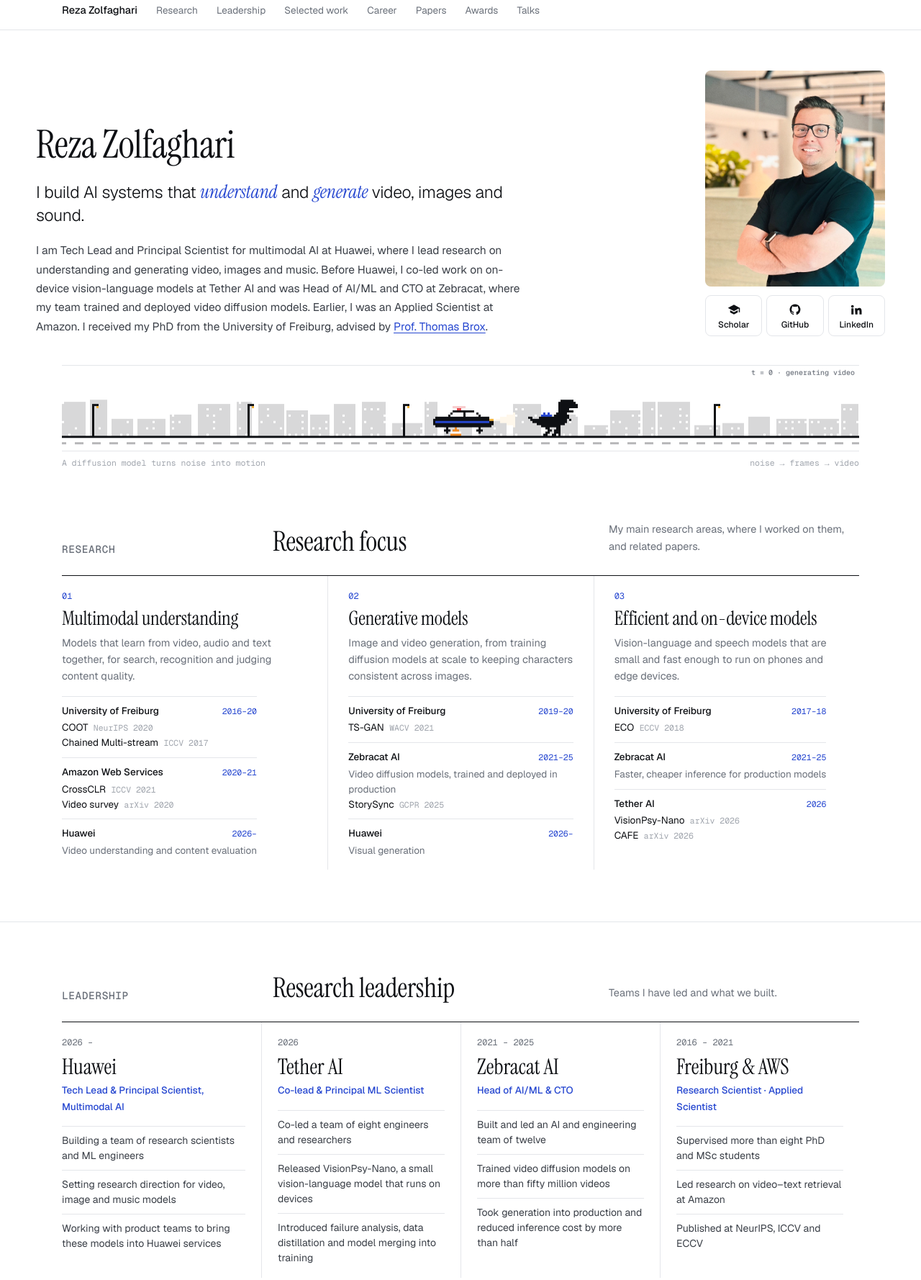
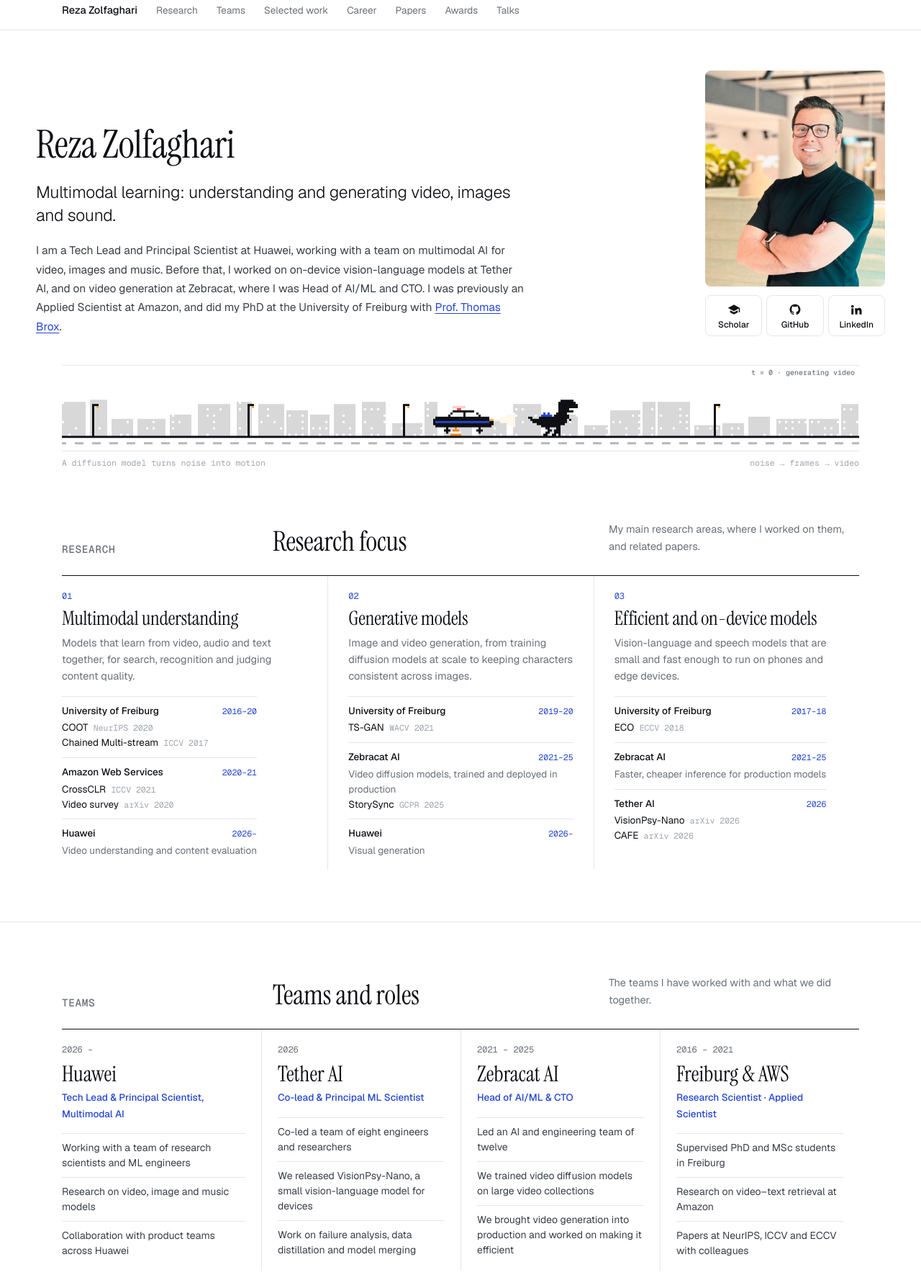
Before and after one commit to mzolfaghari/mzolfaghari.github.io, a plain HTML site: page index.html in a window 1280 px wide. Shown: the part 13-1791 px from the top of the page at 72% size. Drawn offline with nearby package versions, Linux system fonts and the light colour scheme.

Commit message:
Use a more modest, team-centred tone
Replace the headline with a plain description of the research area,
reduce first-person claims in the bio, and rename the leadership
section to Teams with collaborative wording.

Co-Authored-By: Claude Opus 5.5 <noreply@anthropic.com>

```diff
--- a/assets/js/data.js
+++ b/assets/js/data.js
@@ -32,9 +32,9 @@ window.SITE = {
   ],
 
   roles: [
-    { from: 2026, to: null, when: "2026 –", org: "Huawei", title: "Tech Lead & Principal Scientist, Multimodal AI", text: "Leading research on understanding and generating video, images and music.", kind: "ind" },
+    { from: 2026, to: null, when: "2026 –", org: "Huawei", title: "Tech Lead & Principal Scientist, Multimodal AI", text: "Research on understanding and generating video, images and music.", kind: "ind" },
     { from: 2026, to: 2026, when: "2026", org: "Tether AI", title: "Co-lead & Principal ML Scientist", text: "Co-led a team of eight working on vision-language models that run on devices.", kind: "ind" },
-    { from: 2021, to: 2025, when: "2021 – 2025", org: "Zebracat AI", title: "Head of AI/ML & CTO", text: "Built and led the AI team, and trained and deployed video diffusion and video–text models.", kind: "ind" },
+    { from: 2021, to: 2025, when: "2021 – 2025", org: "Zebracat AI", title: "Head of AI/ML & CTO", text: "Led the AI team; we trained and deployed video diffusion and video–text models.", kind: "ind" },
     { from: 2020, to: 2021, when: "2020 – 2021", org: "Amazon Web Services", title: "Applied Scientist", text: "Worked on video–text retrieval and contributed video models to GluonCV.", kind: "ind" },
     { from: 2016, to: 2020, when: "2016 – 2020", org: "University of Freiburg", title: "PhD, Multimodal AI · Research Scientist", text: "Research on multimodal video understanding, advised by <a href='https://scholar.google.com/citations?user=0VAe-TQAAAAJ&amp;hl=en'>Prof. Thomas Brox</a>. Supervised several PhD and MSc students.", kind: "acad" },
     { from: 2009, to: 2015, when: "2009 – 2015", org: "Earlier", title: "Research and engineering", text: "Machine learning roles at Sharif University of Technology, DarViz, Niroo Research Institute and CRCIS.", kind: "early" },
--- a/index.html
+++ b/index.html
@@ -176,14 +176,14 @@ a{color:inherit;text-decoration:none}p{margin:0}h1,h2,h3{margin:0;font-weight:50
 <body>
 <nav class="nav"><div class="wrap">
   <a class="nm" href="#">Reza Zolfaghari</a>
-  <a class="s" href="#research">Research</a><a class="s" href="#leadership">Leadership</a><a class="s" href="#work">Selected work</a><a class="s" href="#career">Career</a><a class="s" href="#papers">Papers</a><a class="s" href="#awards">Awards</a><a class="s" href="#talks">Talks</a>
+  <a class="s" href="#research">Research</a><a class="s" href="#leadership">Teams</a><a class="s" href="#work">Selected work</a><a class="s" href="#career">Career</a><a class="s" href="#papers">Papers</a><a class="s" href="#awards">Awards</a><a class="s" href="#talks">Talks</a>
 </div></nav>
 
 <header class="wrap hero">
   <div>
     <h1>Reza Zolfaghari</h1>
-    <p class="hl">I build AI systems that <em>understand</em> and <em>generate</em> video, images and sound.</p>
-    <p class="bio">I am Tech Lead and Principal Scientist for multimodal AI at Huawei, where I lead research on understanding and generating video, images and music. Before Huawei, I co-led work on on-device vision-language models at Tether AI and was Head of AI/ML and CTO at Zebracat, where my team trained and deployed video diffusion models. Earlier, I was an Applied Scientist at Amazon. I received my PhD from the University of Freiburg, advised by <a href="https://scholar.google.com/citations?user=0VAe-TQAAAAJ&amp;hl=en">Prof. Thomas Brox</a>.</p>
+    <p class="hl">Multimodal learning: understanding and generating video, images and sound.</p>
+    <p class="bio">I am a Tech Lead and Principal Scientist at Huawei, working with a team on multimodal AI for video, images and music. Before that, I worked on on-device vision-language models at Tether AI, and on video generation at Zebracat, where I was Head of AI/ML and CTO. I was previously an Applied Scientist at Amazon, and did my PhD at the University of Freiburg with <a href="https://scholar.google.com/citations?user=0VAe-TQAAAAJ&amp;hl=en">Prof. Thomas Brox</a>.</p>
 
   </div>
   <figure class="photo"><img src="assets/img/reza.jpg" alt="Reza Zolfaghari">
@@ -206,7 +206,7 @@ a{color:inherit;text-decoration:none}p{margin:0}h1,h2,h3{margin:0;font-weight:50
 </div></section>
 
 <section class="sec" id="leadership"><div class="wrap">
-  <div class="sh"><p class="lbl">Leadership</p><h2>Research leadership</h2><p>Teams I have led and what we built.</p></div>
+  <div class="sh"><p class="lbl">Teams</p><h2>Teams and roles</h2><p>The teams I have worked with and what we did together.</p></div>
   <div class="lgrid" id="lt"></div>
 </div></section>
 
@@ -263,10 +263,10 @@ a{color:inherit;text-decoration:none}p{margin:0}h1,h2,h3{margin:0;font-weight:50
 <script>
 const S = SITE, P = id => S.pubs.find(p => p.id === id);
 const LEAD = [
-  { org: "Huawei", when: "2026 –", role: "Tech Lead & Principal Scientist, Multimodal AI", pts: ["Building a team of research scientists and ML engineers", "Setting research direction for video, image and music models", "Working with product teams to bring these models into Huawei services"] },
-  { org: "Tether AI", when: "2026", role: "Co-lead & Principal ML Scientist", pts: ["Co-led a team of eight engineers and researchers", "Released VisionPsy-Nano, a small vision-language model that runs on devices", "Introduced failure analysis, data distillation and model merging into training"] },
-  { org: "Zebracat AI", when: "2021 – 2025", role: "Head of AI/ML & CTO", pts: ["Built and led an AI and engineering team of twelve", "Trained video diffusion models on more than fifty million videos", "Took generation into production and reduced inference cost by more than half"] },
-  { org: "Freiburg & AWS", when: "2016 – 2021", role: "Research Scientist · Applied Scientist", pts: ["Supervised more than eight PhD and MSc students", "Led research on video–text retrieval at Amazon", "Published at NeurIPS, ICCV and ECCV"] },
+  { org: "Huawei", when: "2026 –", role: "Tech Lead & Principal Scientist, Multimodal AI", pts: ["Working with a team of research scientists and ML engineers", "Research on video, image and music models", "Collaboration with product teams across Huawei"] },
+  { org: "Tether AI", when: "2026", role: "Co-lead & Principal ML Scientist", pts: ["Co-led a team of eight engineers and researchers", "We released VisionPsy-Nano, a small vision-language model for devices", "Work on failure analysis, data distillation and model merging"] },
+  { org: "Zebracat AI", when: "2021 – 2025", role: "Head of AI/ML & CTO", pts: ["Led an AI and engineering team of twelve", "We trained video diffusion models on large video collections", "We brought video generation into production and worked on making it efficient"] },
+  { org: "Freiburg & AWS", when: "2016 – 2021", role: "Research Scientist · Applied Scientist", pts: ["Supervised PhD and MSc students in Freiburg", "Research on video–text retrieval at Amazon", "Papers at NeurIPS, ICCV and ECCV with colleagues"] },
 ];
 lt.innerHTML = LEAD.map(l => `<article class="lc"><p class="w">${l.when}</p><h3>${l.org}</h3><p class="r">${l.role}</p><ul>${l.pts.map(x => `<li>${x}</li>`).join("")}</ul></article>`).join("");
 const ref = id => { const p = P(id); return `<a href="${p.url}">${p.short}</a> <span>${p.venue} ${p.year}</span>`; };
```
